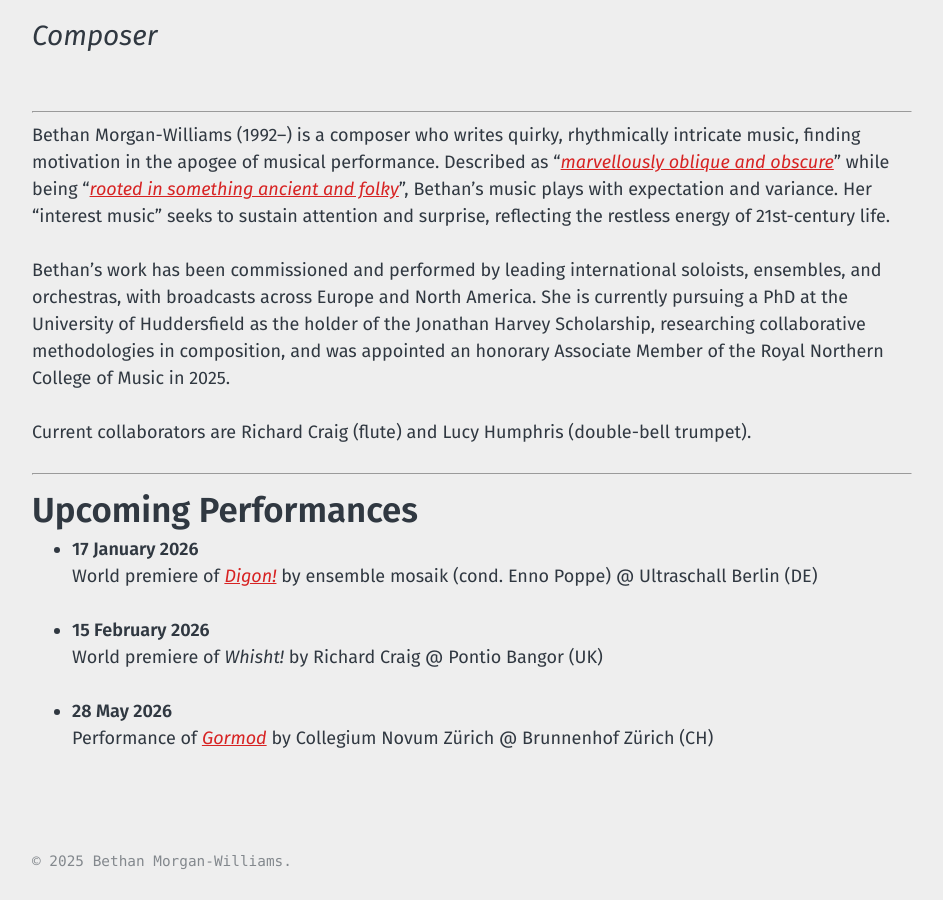
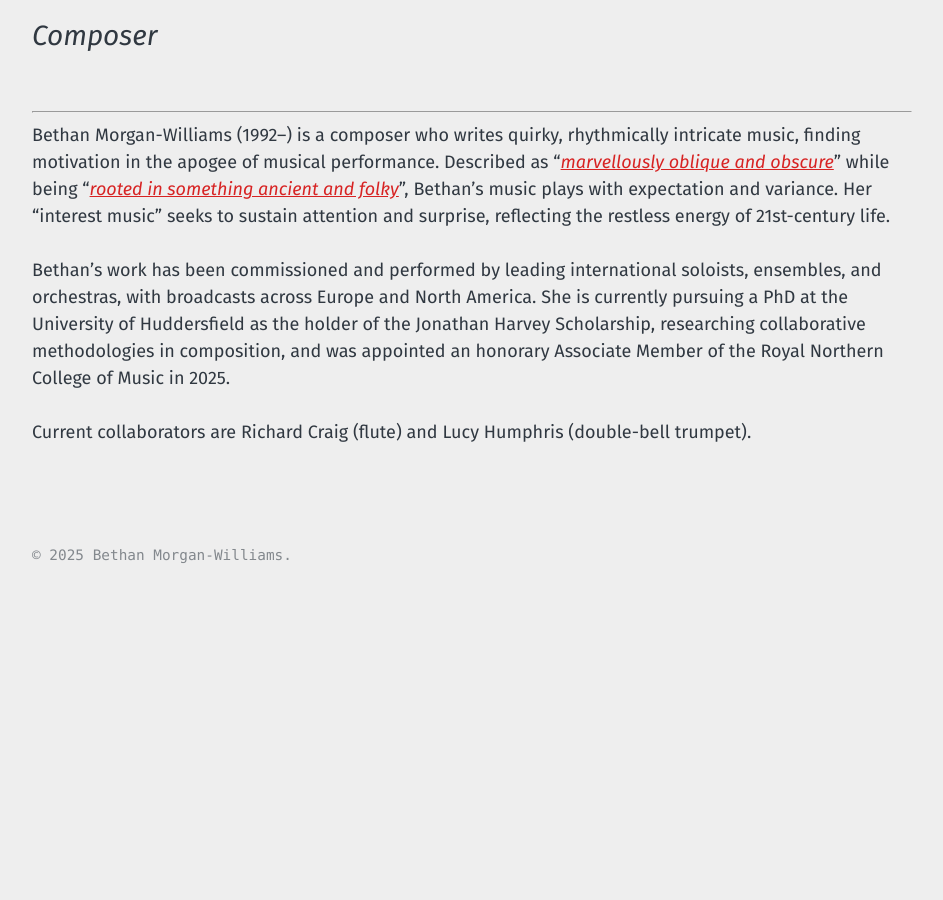
Before and after one commit to morganwilliamsb/website, a Jekyll site: the page built from index.md, in a window 1280 px wide and 900 px high, scrolled down 1292 px. Shown: the whole window, without its empty margins (40-983 px from the left). Built offline with Jekyll 4.4.1, drawn with Linux system fonts in a browser that asks for light colours; after the commit the page ends 1886 px from its top, so only the background shows below that.

Commit message:
Remove upcoming performances from index.md
Removed upcoming performances section from index.md.

```diff
--- a/index.md
+++ b/index.md
@@ -13,16 +13,3 @@ Bethan Morgan-Williams (1992–) is a composer who writes quirky, rhythmically i
 Bethan's work has been commissioned and performed by leading international soloists, ensembles, and orchestras, with broadcasts across Europe and North America. She is currently pursuing a PhD at the University of Huddersfield as the holder of the Jonathan Harvey Scholarship, researching collaborative methodologies in composition, and was appointed an honorary Associate Member of the Royal Northern College of Music in 2025.
 
 Current collaborators are Richard Craig (flute) and Lucy Humphris (double-bell trumpet).
-
----
-
-## Upcoming Performances
-
-- **17 January 2026**
-  World premiere of [_Digon!_](https://ultraschallberlin.de/konzert/2026-01-17_ensemble-mosaik-poppe/) by ensemble mosaik (cond. Enno Poppe) @ Ultraschall Berlin (DE)
-
-- **15 February 2026**
-  World premiere of _Whisht!_ by Richard Craig @ Pontio Bangor (UK)
-
-- **28 May 2026**
-  Performance of [_Gormod_](https://cnz.ch/ausschweifen) by Collegium Novum Zürich @ Brunnenhof Zürich (CH)
```
